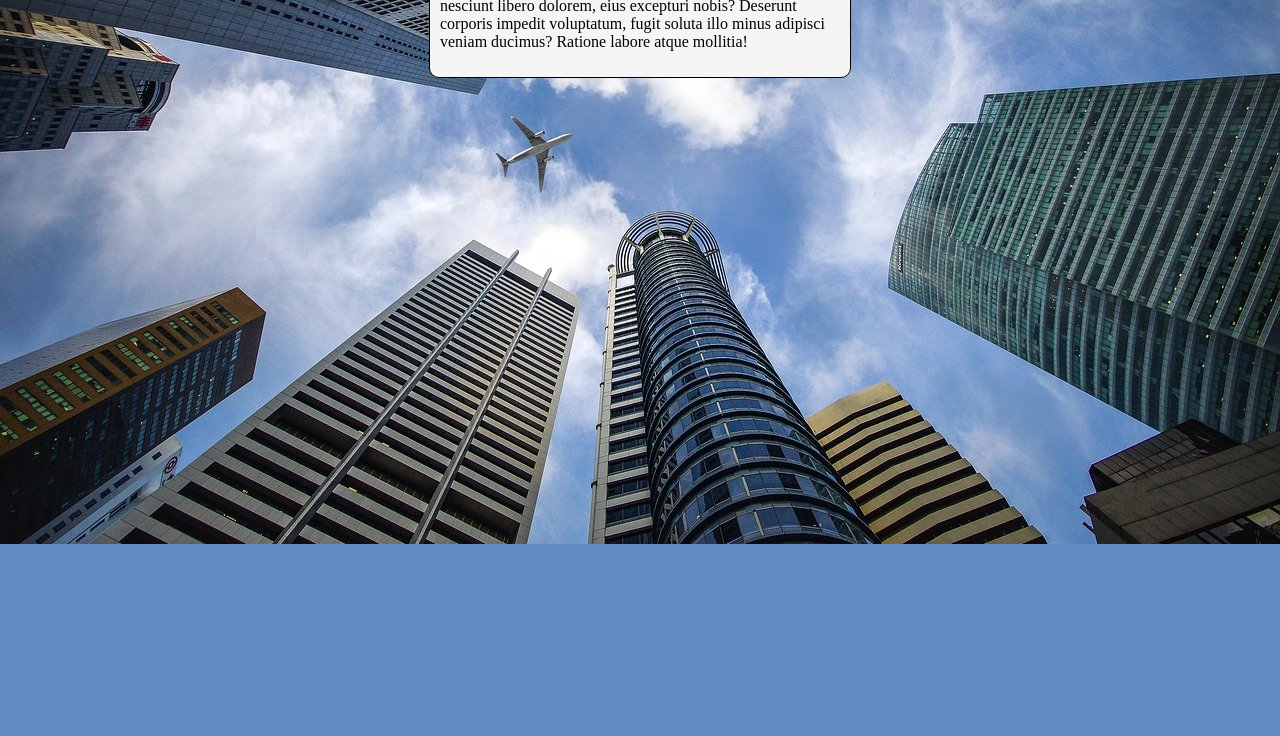
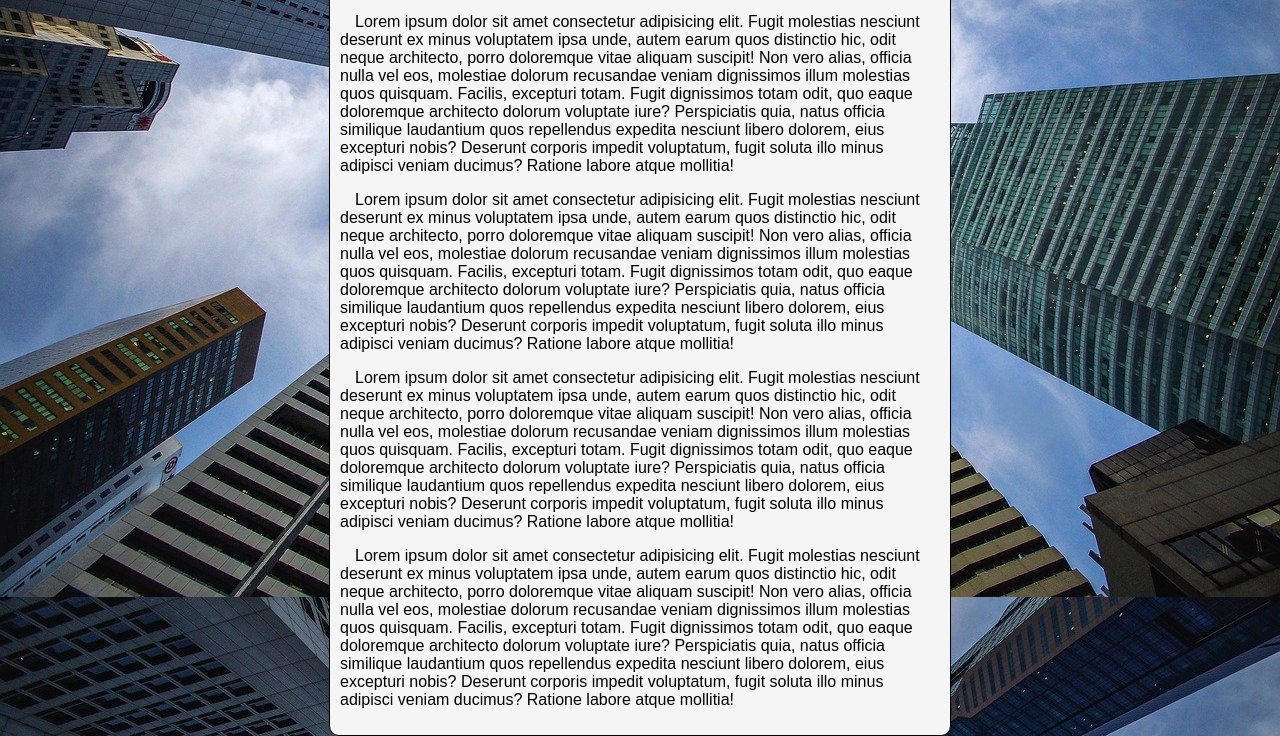
Before and after one commit to beatrizvsgoncalves/learning-html-css, a plain HTML site: page exercise-background-images/background_06.html in a window 1280 px wide. Shown: the part 256-992 px from the top of the page. Before the commit the page ends 800 px from the top, so only its background shows below. Drawn offline with Linux system fonts and the light colour scheme.

Commit message:
atualizações
atualizei o exercício "exercise-background-images/background_06" e criei o exercício  "exercise-background-images/background_07"

```diff
--- a/exercise-background-images/background_06.html
+++ b/exercise-background-images/background_06.html
@@ -3,14 +3,12 @@
 <head>
   <meta charset="UTF-8">
   <meta name="viewport" content="width=device-width, initial-scale=1.0">
-  <title>Document</title>
+  <title>Fundo fixo de tela</title>
   <style>
     body {
-      background-color: #6289C4;
-      background-image: url('images/wallpaper002.jpg');
-      background-position: center top;
-      background-repeat: no-repeat;
-      background-size: cover;
+      background: rgb(98, 137, 196) url('images/wallpaper002.jpg') center top/cover no-repeat fixed;
+      /* background-size: cover; */
+      font-family: sans-serif;
       height: 100vh;
       margin: 0;
     }
@@ -19,10 +17,15 @@
       background-color: whitesmoke;
       border: 1px solid black;
       border-radius: 10px;
+      margin: auto;
       padding: 10px;
-      margin: auto;
       text-indent: 15px;
-      width: 400px;
+      max-width: 600px;
+      width: 80vw;
+    }
+
+    h1 {
+      text-align: center;
     }
   </style>
 </head>
@@ -32,6 +35,18 @@
     <p>Lorem ipsum dolor sit amet consectetur adipisicing elit. Fugit molestias nesciunt deserunt ex minus voluptatem ipsa unde, autem earum quos distinctio hic, odit neque architecto, porro doloremque vitae aliquam suscipit!
     Non vero alias, officia nulla vel eos, molestiae dolorum recusandae veniam dignissimos illum molestias quos quisquam. Facilis, excepturi totam. Fugit dignissimos totam odit, quo eaque doloremque architecto dolorum voluptate iure?
     Perspiciatis quia, natus officia similique laudantium quos repellendus expedita nesciunt libero dolorem, eius excepturi nobis? Deserunt corporis impedit voluptatum, fugit soluta illo minus adipisci veniam ducimus? Ratione labore atque mollitia!</p>
+    <p>Lorem ipsum dolor sit amet consectetur adipisicing elit. Fugit molestias nesciunt deserunt ex minus voluptatem ipsa unde, autem earum quos distinctio hic, odit neque architecto, porro doloremque vitae aliquam suscipit!
+    Non vero alias, officia nulla vel eos, molestiae dolorum recusandae veniam dignissimos illum molestias quos quisquam. Facilis, excepturi totam. Fugit dignissimos totam odit, quo eaque doloremque architecto dolorum voluptate iure?
+    Perspiciatis quia, natus officia similique laudantium quos repellendus expedita nesciunt libero dolorem, eius excepturi nobis? Deserunt corporis impedit voluptatum, fugit soluta illo minus adipisci veniam ducimus? Ratione labore atque mollitia!</p>
+    <p>Lorem ipsum dolor sit amet consectetur adipisicing elit. Fugit molestias nesciunt deserunt ex minus voluptatem ipsa unde, autem earum quos distinctio hic, odit neque architecto, porro doloremque vitae aliquam suscipit!
+    Non vero alias, officia nulla vel eos, molestiae dolorum recusandae veniam dignissimos illum molestias quos quisquam. Facilis, excepturi totam. Fugit dignissimos totam odit, quo eaque doloremque architecto dolorum voluptate iure?
+    Perspiciatis quia, natus officia similique laudantium quos repellendus expedita nesciunt libero dolorem, eius excepturi nobis? Deserunt corporis impedit voluptatum, fugit soluta illo minus adipisci veniam ducimus? Ratione labore atque mollitia!</p>
+    <p>Lorem ipsum dolor sit amet consectetur adipisicing elit. Fugit molestias nesciunt deserunt ex minus voluptatem ipsa unde, autem earum quos distinctio hic, odit neque architecto, porro doloremque vitae aliquam suscipit!
+    Non vero alias, officia nulla vel eos, molestiae dolorum recusandae veniam dignissimos illum molestias quos quisquam. Facilis, excepturi totam. Fugit dignissimos totam odit, quo eaque doloremque architecto dolorum voluptate iure?
+    Perspiciatis quia, natus officia similique laudantium quos repellendus expedita nesciunt libero dolorem, eius excepturi nobis? Deserunt corporis impedit voluptatum, fugit soluta illo minus adipisci veniam ducimus? Ratione labore atque mollitia!</p>
+    <p>Lorem ipsum dolor sit amet consectetur adipisicing elit. Fugit molestias nesciunt deserunt ex minus voluptatem ipsa unde, autem earum quos distinctio hic, odit neque architecto, porro doloremque vitae aliquam suscipit!
+    Non vero alias, officia nulla vel eos, molestiae dolorum recusandae veniam dignissimos illum molestias quos quisquam. Facilis, excepturi totam. Fugit dignissimos totam odit, quo eaque doloremque architecto dolorum voluptate iure?
+    Perspiciatis quia, natus officia similique laudantium quos repellendus expedita nesciunt libero dolorem, eius excepturi nobis? Deserunt corporis impedit voluptatum, fugit soluta illo minus adipisci veniam ducimus? Ratione labore atque mollitia!</p>
   </main>
 </body>
 </html>
```
Also changed, not shown: exercise-background-images/background_07.html (added, +35 -0 lines).
